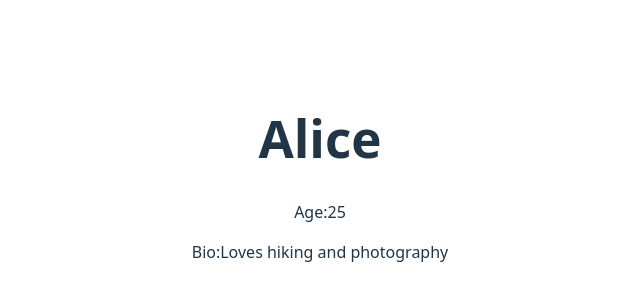
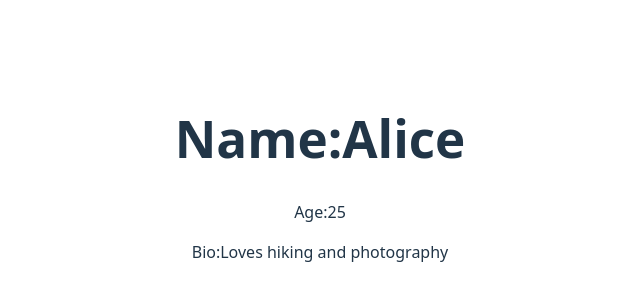
Before and after one commit to shomere/alx-fe-reactjs, a React (Vite) app in the folder alx-react-app/: page / in a window 1280 px wide. Shown: the part 222-522 px from the top of the page, without its empty margins (320-960 px from the left). Built offline with nearby package versions, Linux system fonts and the light colour scheme.

Commit message:
new version of UserProfile

```diff
--- a/alx-react-app/src/components/UserProfile.jsx
+++ b/alx-react-app/src/components/UserProfile.jsx
@@ -1,7 +1,7 @@
 const UserProfile = (props) =>{
     return(
         <div>
-            <h1>{props.name}</h1>
+            <h1>Name:{props.name}</h1>
             <p>Age:{props.age}</p>
             <p>Bio:{props.bio}</p>
         </div>
```
Also changed, not shown: alx-react-app/src/App.jsx (+4 -3 lines).
